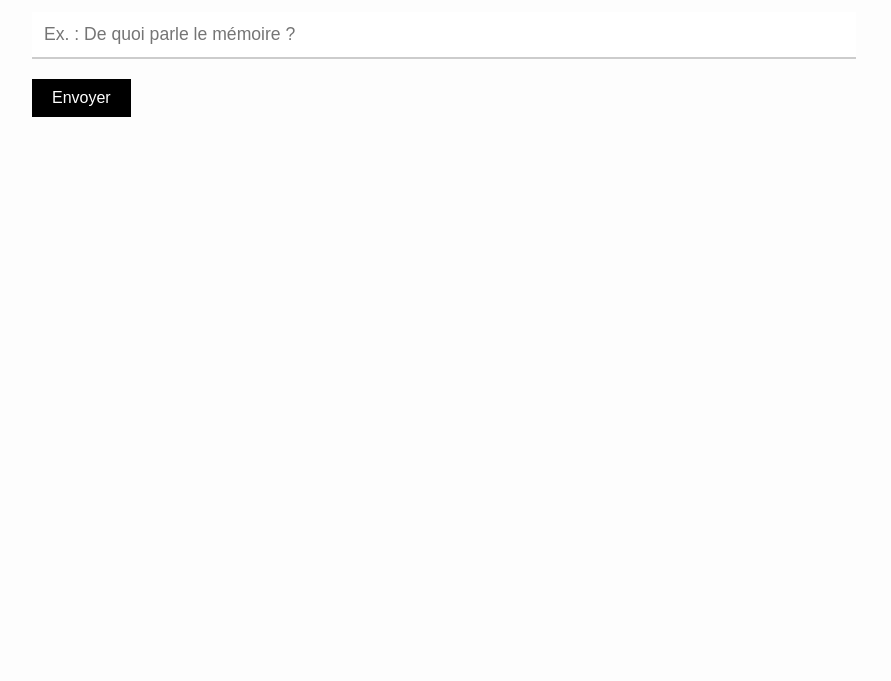
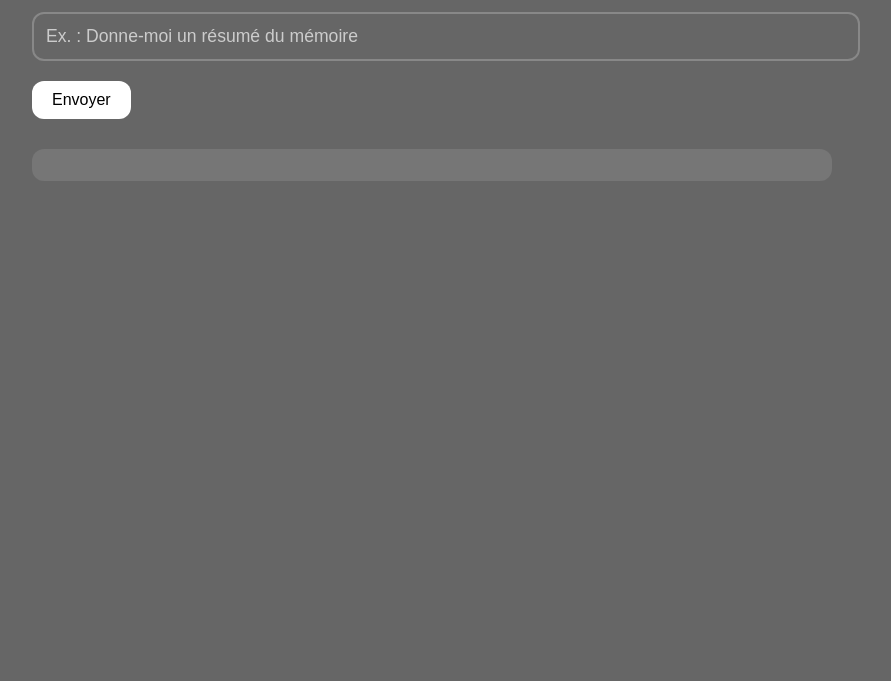
Before and after one commit to Moirius/chatbotmemoire, a plain HTML site: page static/index.html in a window 1280 px wide. Shown: the part 119-800 px from the top of the page, without its empty margins (208-1099 px from the left). Drawn offline with nearby package versions, Linux system fonts and the light colour scheme.

Commit message:
🔧 Corrige html pour Render

```diff
--- a/static/index.html
+++ b/static/index.html
@@ -6,17 +6,20 @@
   <style>
     body {
       font-family: Arial, sans-serif;
-      background-color: #fdfdfd;
-      color: #222;
+      background: transparent;
+      color: white;
       max-width: 800px;
       margin: 60px auto;
       padding: 0 20px;
       line-height: 1.6;
+      background-color: rgba(0, 0, 0, 0.6); /* optionnel : voile foncé semi-transparent */
+      border-radius: 16px;
     }
 
     h1 {
       font-size: 2em;
       margin-bottom: 20px;
+      text-align: center;
     }
 
     input {
@@ -24,37 +27,47 @@
       font-size: 1.1em;
       padding: 12px;
       margin-bottom: 20px;
-      border: none;
-      border-bottom: 2px solid #ccc;
+      background-color: transparent;
+      color: white;
+      border: 2px solid #888;
+      border-radius: 12px;
       outline: none;
     }
 
     input:focus {
-      border-bottom-color: #333;
+      border-color: white;
     }
 
     button {
       font-size: 1em;
       padding: 10px 20px;
-      background-color: black;
-      color: white;
+      background-color: white;
+      color: black;
       border: none;
+      border-radius: 12px;
       cursor: pointer;
     }
 
     button:hover {
-      background-color: #444;
+      background-color: #ddd;
     }
 
     #response {
       margin-top: 30px;
       white-space: pre-wrap;
+      background-color: rgba(255, 255, 255, 0.1);
+      padding: 16px;
+      border-radius: 12px;
+    }
+
+    ::placeholder {
+      color: #ccc;
     }
   </style>
 </head>
 <body>
   <h1>Chatbot – Mémoire TouchDesigner</h1>
-  <input type="text" id="query" placeholder="Ex. : De quoi parle le mémoire ?">
+  <input type="text" id="query" placeholder="Ex. : Donne-moi un résumé du mémoire">
   <button onclick="ask()">Envoyer</button>
   <div id="response"></div>
 
@@ -74,12 +87,11 @@
         const data = await res.json();
         document.getElementById("response").innerHTML = marked.parse(data.answer);
       } catch (err) {
-        document.getElementById("response").innerText = "❌ Erreur de réponse.";
+        document.getElementById("response").innerHTML = `<span style="color: pink;">❌ Erreur de réponse.</span>`;
       }
     }
   </script>
 
-  <!-- Librairie Markdown pour styliser les réponses -->
   <script src="https://cdn.jsdelivr.net/npm/marked/marked.min.js"></script>
 </body>
 </html>
```
